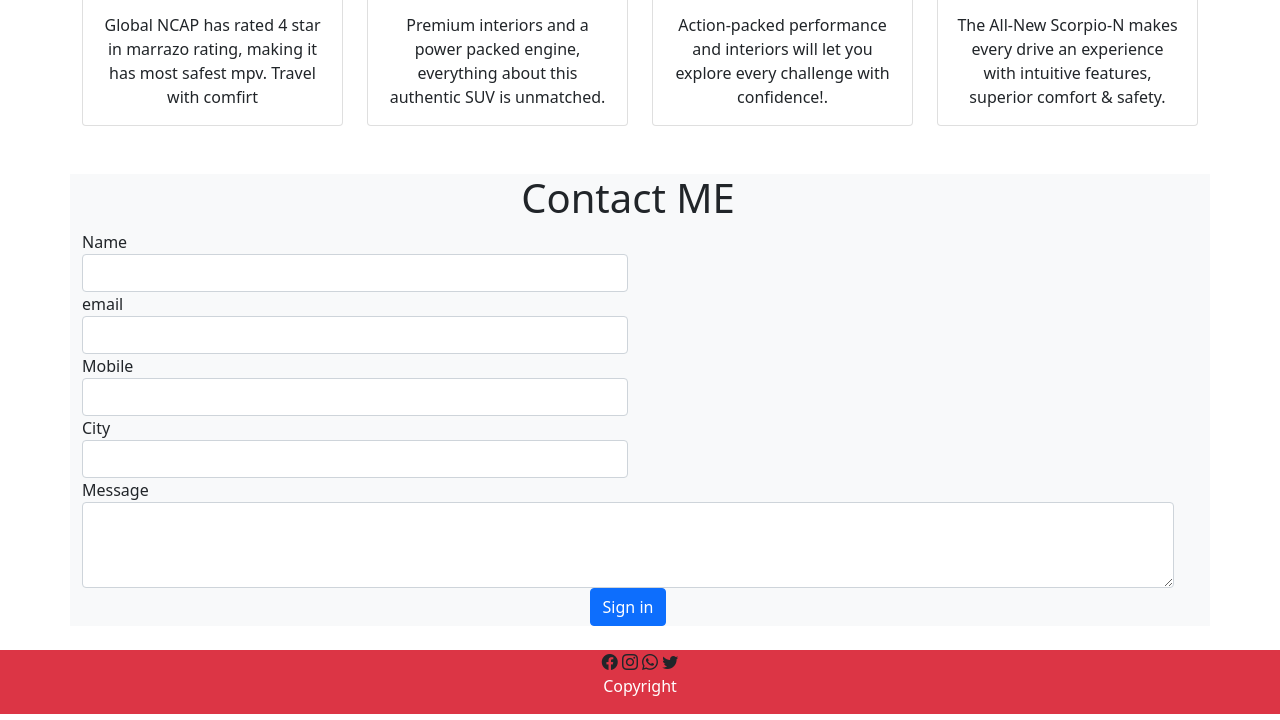
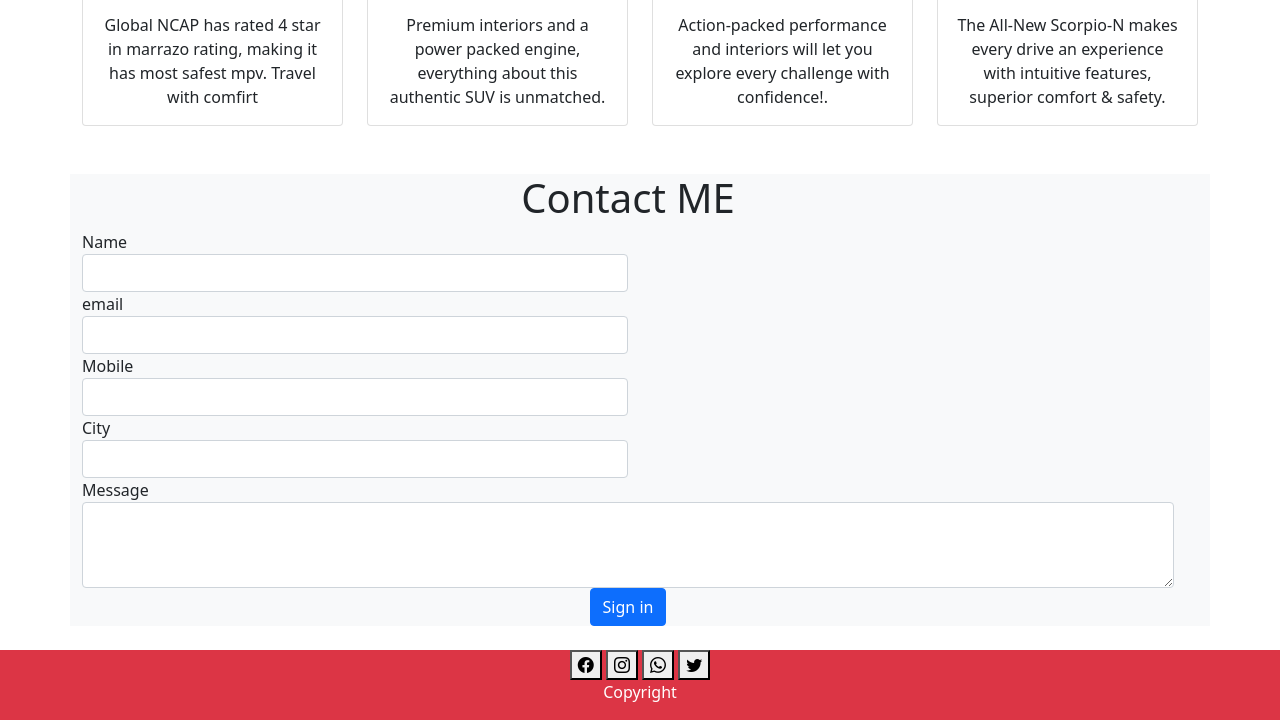
Before and after one commit to Nithin45/AnandMahindra, a plain HTML site: page index.html in a window 1280 px wide. Shown: the part 1751-2471 px from the top of the page. Drawn offline with nearby package versions, Linux system fonts and the light colour scheme.

Commit message:
Update index.html
button tag added  in footer

```diff
--- a/index.html
+++ b/index.html
@@ -264,10 +264,10 @@
       <div class="container">
         <div class="row">
           <div class="col-md-12 text-center">
-            <i class="bi bi-facebook "></i>
-            <i class="bi bi-instagram"></i>
-            <i class="bi bi-whatsapp"></i>
-            <i class="bi bi-twitter"></i>
+              <button><i class="bi bi-facebook "></i></button>
+              <button><i class="bi bi-instagram"></i></button>
+            <button><i class="bi bi-whatsapp"></i></button>
+          <button><i class="bi bi-twitter"></i></button>
             <p class="text-white">Copyright</p>
           </div>
         </div>
```
